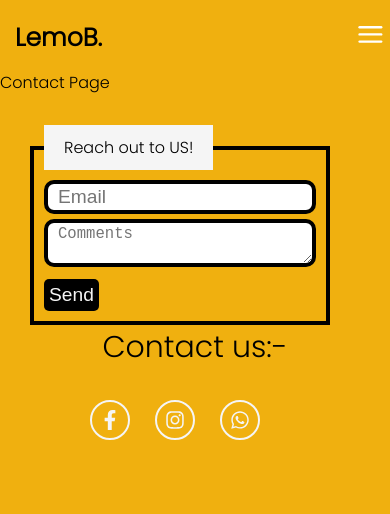
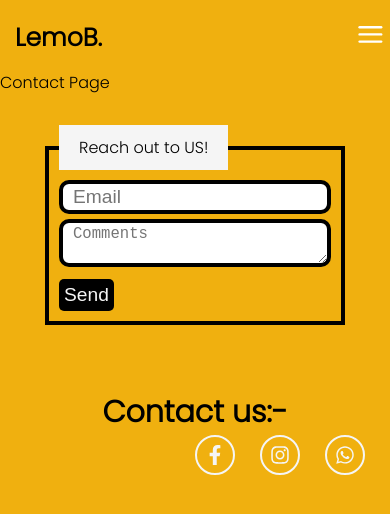
Before and after one commit to sirGentlejack/lemoB-couture-demo-landing-page, a React (Create React App) app: page /contact in a window 390 px wide. Shown: the top 514 px of the page. Built offline with nearby package versions, Linux system fonts and the light colour scheme.

Commit message:
update on navbar and social icons

```diff
--- a/src/App.css
+++ b/src/App.css
@@ -283,7 +283,7 @@ body {
 .home-sci a:hover::before {
   width: 100%;
 }
-.top-socials{
+.top-socials {
   margin-top: 50px;
 }
 
@@ -396,13 +396,17 @@ fieldset {
   border-radius: 5px;
   font-size: larger;
 }
+.contact-us >h3{
+  font-size: 30px;
+}
 .bottom-socials {
   padding: 0px;
-  left: 200px;
+  /* left: 200px; */
   position: relative;
+  padding-bottom: 50px;
 }
 
-/* mobile view 432*/
+/* mobile view */
 @media screen and (max-width: 700px) {
   .home {
     background-image: linear-gradient(
@@ -434,7 +438,7 @@ fieldset {
     top: 0;
     left: 0;
     height: 100%;
-    width: 100%;
+    width: 75%;
     display: flex;
     flex-direction: column;
     align-items: center;
@@ -447,6 +451,11 @@ fieldset {
   .responsive_nav {
     transform: none;
   }
+  .navbar ul {
+    list-style: none;
+    display: block;
+    line-height: 4rem;
+  }
 
   .navbar_close {
     position: absolute;
@@ -457,6 +466,7 @@ fieldset {
     color: rgb(240, 176, 15);
     font-size: 1.5rem;
   }
+  /* home */
   .home {
     display: block;
     padding: 100px 5%;
@@ -506,13 +516,6 @@ fieldset {
     display: block;
     padding: 10px 0px 10px 10px;
   }
-  .footer {
-    display: block;
-  }
-.bottom-socials {
-  left: 50px;
-  padding: 0px 10px;
-}
   form {
     max-width: 300px;
   }
@@ -525,3 +528,18 @@ fieldset {
     padding: 5px;
   }
 }
+@media screen and (max-width: 900px) {
+  .home-imghover {
+  display: none;
+}
+.footer {
+  display: flex;
+  flex-direction: column;
+}
+.contact-us{
+  display: flex;
+  flex-direction: column;
+  align-items: center;
+
+}
+}
--- a/src/Components/Bottom.js
+++ b/src/Components/Bottom.js
@@ -17,9 +17,9 @@ export default function Bottom() {
           </button>
         </fieldset>
       </form>
-
-      <div>
-        <h3 className="sub_heading">Contact us:-</h3>
+      <br></br>
+      <div className="contact-us">
+        <h3>Contact us:-</h3>
         <div className=" bottom-socials">
           <div className="home-sci ">
             <a href="#" target="_blank" rel="noreferrer">
```
